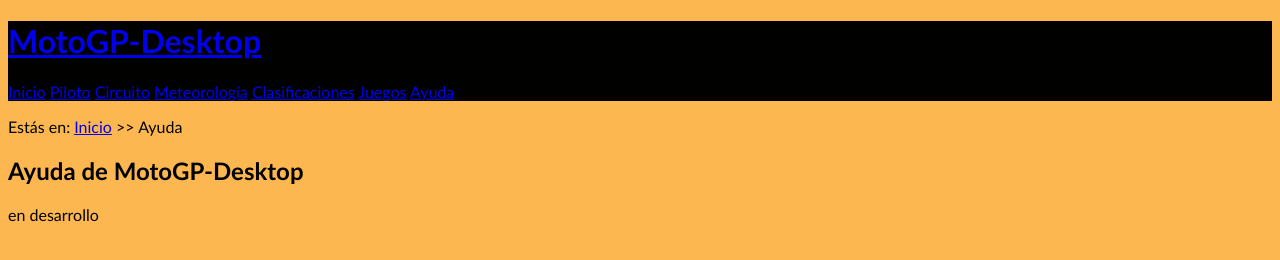
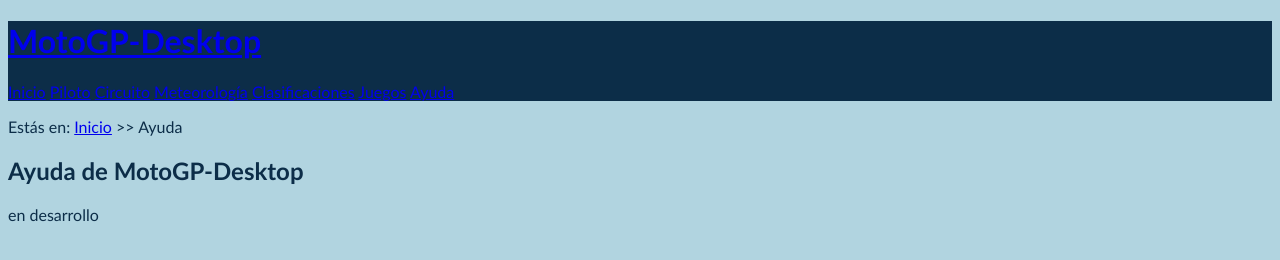
Before and after one commit to enxl/MotoGP-Desktop, a plain HTML site: page ayuda.html in a window 1280 px wide. Drawn offline with Linux system fonts and the light colour scheme.

Commit message:
Mejora de la paleta de colores

```diff
--- a/estilo/estilo.css
+++ b/estilo/estilo.css
@@ -10,24 +10,32 @@
     - Black #010100
 */
 
+:root {
+--midnight-blue: #145DA0;
+    --dark-blue: #0C2D48;
+    --blue: #2E8BC0;
+    --baby-blue: #B1D4E0;
+    --white: #f0f0f0;
+}
+
 /* Especificidad -> 001 */
 body {
     font-family: 'Trebuchet MS', 'Lucida Sans Unicode', sans-serif;
-    background-color: #FDB750;
-    color: #010100;
+    background-color: var(--baby-blue);
+    color: var(--dark-blue);
 }
 
 /* Especificidad -> 001 */
 header {
-    background-color: #010100;
+    background-color: var(--dark-blue);
 }
 
 /* Especificidad -> 001 */
 h1 {
-    color: #FC2E20;
+    color: var(--white);
 }
 
 /* Especificidad -> 001 */
 nav {
-    color: #FD7F20;
+    color: var(--blue);
 }
```
